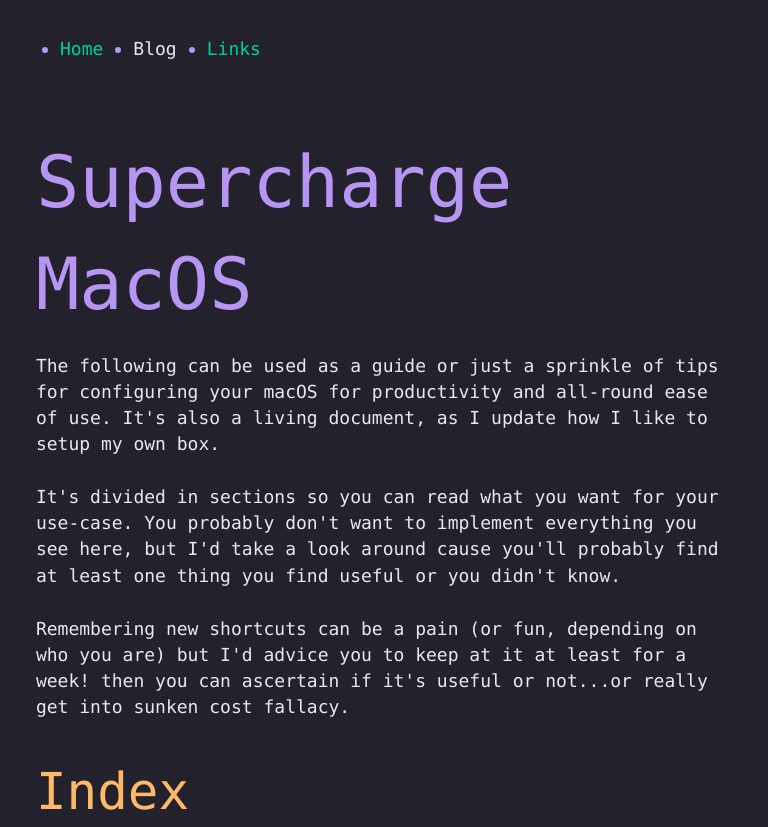
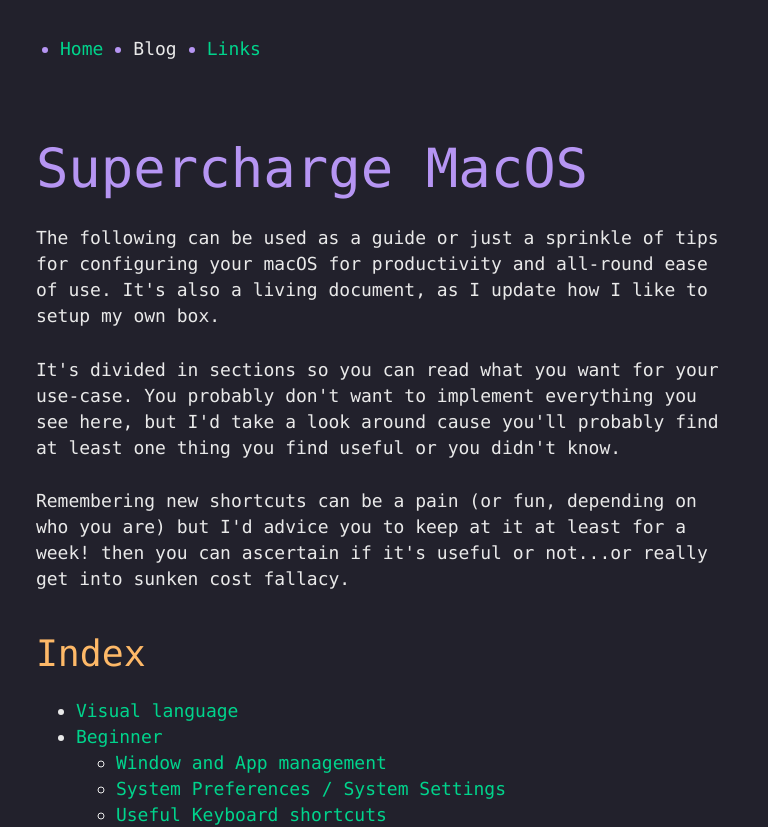
Before and after one commit to nicosantangelo/portfolio, a Next.js app: page /blog/supercharge-macos in a window 768 px wide. Shown: the top 827 px of the page. Built offline with nearby package versions, Linux system fonts and the light colour scheme.

Commit message:
spacings

```diff
--- a/app/components/Navigation.tsx
+++ b/app/components/Navigation.tsx
@@ -1,10 +1,10 @@
 "use client";
 
 import { usePathname } from "next/navigation";
+import Link from "next/link";
 
 import { locations } from "../helpers/locations";
 import styles from "./navigation.module.css";
-import Link from "next/link";
 
 export default function Navigation() {
   const currentLocation = usePathname();
--- a/app/components/navigation.module.css
+++ b/app/components/navigation.module.css
@@ -6,9 +6,6 @@
 
 .navigation li {
   margin-bottom: 8px;
-}
-
-.navigation li:hover {
 }
 
 .navigation li::marker {
--- a/app/page.module.css
+++ b/app/page.module.css
@@ -28,7 +28,7 @@
 }
 
 .title {
-  margin-bottom: 0.25em;
+  margin: 0;
   font-size: 50px;
   font-weight: 400;
   display: inline-flex;
@@ -41,9 +41,14 @@
   display: none;
 }
 
+.title:hover .handle,
+.title .handle:hover {
+  color: var(--h1-color);
+  /* display: none; */
+}
+
 .subTitle {
-  margin-top: 0;
-  margin-bottom: 0.5em;
+  margin: 0.3em 0 0.5em 0;
   font-size: 28px;
   font-weight: 300;
 }
@@ -62,6 +67,10 @@
     display: block;
   }
 
+  .subTitle {
+    margin: 0.6em 0;
+  }
+
   .handle {
     display: none;
   }
--- a/app/styles/globals.css
+++ b/app/styles/globals.css
@@ -32,6 +32,17 @@
   --markdown-pre-border-color: #999;
 }
 
+@media screen and (max-width: 1100px) {
+  :root {
+    --h1-font-size: 2.998rem;
+    --h2-font-size: 2.027rem;
+    --h3-font-size: 1.499rem;
+    --h4-font-size: 1.314rem;
+    --h5-font-size: 1.121rem;
+    --h6-font-size: 0.88rem;
+  }
+}
+
 * {
   box-sizing: border-box;
 }
@@ -44,13 +55,7 @@
 }
 
 html {
-  font-size: 13px;
-}
-
-@media screen and (min-width: 32rem) and (max-width: 48rem) {
-  html {
-    font-size: 16px;
-  }
+  font-size: 16px;
 }
 
 @media screen and (min-width: 48rem) {
```
